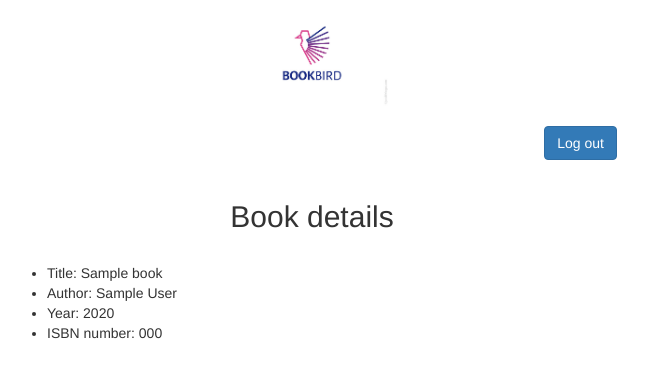
After one commit to KKhvatova/Book_web_site, a Flask app: page /result/1 in a window 1280 px wide. The commit adds this page. Shown: the top 378 px of the page, without its empty margins (328-976 px from the left). Run offline with Flask 2, Linux system fonts and the light colour scheme; tables that the repository leaves empty hold one stand-in row (values such as "Sample post"); some libraries are stand-ins or nearby versions.

Commit message:
add 3rd and 4th page

```diff
--- a/app.py
+++ b/app.py
@@ -1,6 +1,7 @@
 from flask import Flask, render_template, request
 from flask_sqlalchemy import SQLAlchemy
 from models import *
+from sqlalchemy import or_
 
 app = Flask(__name__)
 
@@ -36,7 +37,7 @@ def sing_in():
             return render_template('index.html', message='Please enter required fields')
         if db.session.query(User).filter(User.username == username, User.password == password).count() == 0:
             return render_template('index.html', message ='The email or password you entered is invalid')
-        return render_template('more.html')
+        return render_template('search.html')
 
 
 @app.route("/register")
@@ -63,6 +64,31 @@ def sing_up():
             db.session.commit()
             return render_template('success.html')
 
+@app.route("/result", methods = ["GET"])
+def search():
+    if request.method == 'GET':
+        isbn = request.args.get('isbn')
+        title = request.args.get('title')
+        author = request.args.get('author')
+        if isbn == '' and title == '' and author == '':
+            return render_template('search.html', message='Please enter al least one field')
+        if db.session.query(Book).filter(or_(Book.isbn == isbn, Book.title == title, Book.author == author)).count() == 0:
+            return render_template('search.html', message='There is no match')
+        else:
+            results = db.session.query(Book).filter(or_(Book.isbn == isbn, Book.title == title, Book.author == author))
+            return render_template('success.html', results=results)
+
+@app.route("/result/<int:book_id>")
+def book(book_id):
+    """List details about a single book."""
+
+    # Make sure flight exists.
+    book = db.session.query(Book).filter(Book.id == book_id).first()
+    if book is None:
+        return render_template("error.html", message="No such book.")
+    else:
+        return render_template("book_page.html", book=book)
+
 
 if __name__ == '__main__':
     app.run()
--- a/static/style.css
+++ b/static/style.css
@@ -1,3 +1,9 @@
+.main {
+    display: block;
+    margin: 30px;
+    align-content: center;
+}
+
 .container {
 	max-width: 650px;
 	padding: 0 2rem;
--- /dev/null
+++ b/templates/book_page.html
@@ -0,0 +1,24 @@
+{% extends "layout.html" %}
+
+{% block title %}
+    Book
+{% endblock %}
+
+{% block body %}
+<div>
+    <div class="text-right mb-3">
+        <form action = "/">
+            <button type="submit" class="btn btn-primary">Log out</button>
+        </form>
+    </div>
+    <br>
+    <h2 align="center">Book details</h2>
+    <ul>
+            <br>
+            <li>Title: {{ book.title }}</a></li>
+            <li>Author: {{ book.author }}</li>
+            <li>Year: {{ book.year }}</li>
+            <li>ISBN number: {{book.isbn}}</li>
+    </ul>
+</div>
+{% endblock %}
--- a/templates/index.html
+++ b/templates/index.html
@@ -1,9 +1,11 @@
 {% extends "layout.html" %}
 
 {% block body %}
+<!--
 <div>
     <img src={{url_for("static", filename="logo.jpg")}} class="logo"/>
 </div>
+-->
 <div class="container">
 <p>
     {% if message %}
@@ -14,7 +16,7 @@
     <form action = "/sing_in" method = "post">
         <h1>Sing in</h1>
         <p><input type = "text" name = "username" placeholder="Username"></p>
-        <p><input type = "text" name = "password" placeholder="Password"></p>
+        <p><input type = "password" name = "password" placeholder="Password"></p>
         <button type="submit" class="btn btn-primary">Sing in</button>
     </form>
 </p>
--- a/templates/index_2.html
+++ b/templates/index_2.html
@@ -1,9 +1,11 @@
 {% extends "layout.html" %}
 
 {% block body %}
+<!--
 <div>
     <img src={{url_for("static", filename="logo.jpg")}} class="logo" />
 </div>
+-->
 <div class="container">
 <p>
     {% if message %}
@@ -14,8 +16,8 @@
     <form action = "/sing_up" method = "post">
         <h1>Sing up</h1>
         <p><input type = "text" name = "username" placeholder="Username"></p>
-        <p><input type = "text" name = "password" placeholder="Password"></p>
-        <p><input type = "text" name = "re_password" placeholder="Confirm password"></p>
+        <p><input type = "password" name = "password" placeholder="Password"></p>
+        <p><input type = "password" name = "re_password" placeholder="Confirm password"></p>
         <button type="submit" class="btn btn-primary">Sing up</button>
     </form>
 </p>
--- a/templates/layout.html
+++ b/templates/layout.html
@@ -5,9 +5,12 @@
         <meta name="viewport" content="width=device-width, initial-scale=1">
         <link rel="stylesheet" href="https://maxcdn.bootstrapcdn.com/bootstrap/3.4.1/css/bootstrap.min.css">
 
-        <link rel="stylesheet" href="../static/style.css" />
+        <link rel="stylesheet" href={{url_for("static", filename="style.css")}}/>
     </head>
-    <body>
+    <body class ='container'>
+        <div>
+            <img src={{url_for("static", filename="logo.jpg")}} class="logo" />
+        </div>
         <h1>{% block heading %}{% endblock %}</h1>
 
         {% block body %}
```
Also changed, not shown: import.py (+18 -18 lines), models.py (+15 -0 lines), templates/more.html (+9 -2 lines), templates/search.html (added, +27 -0 lines), templates/success.html (+18 -4 lines).
